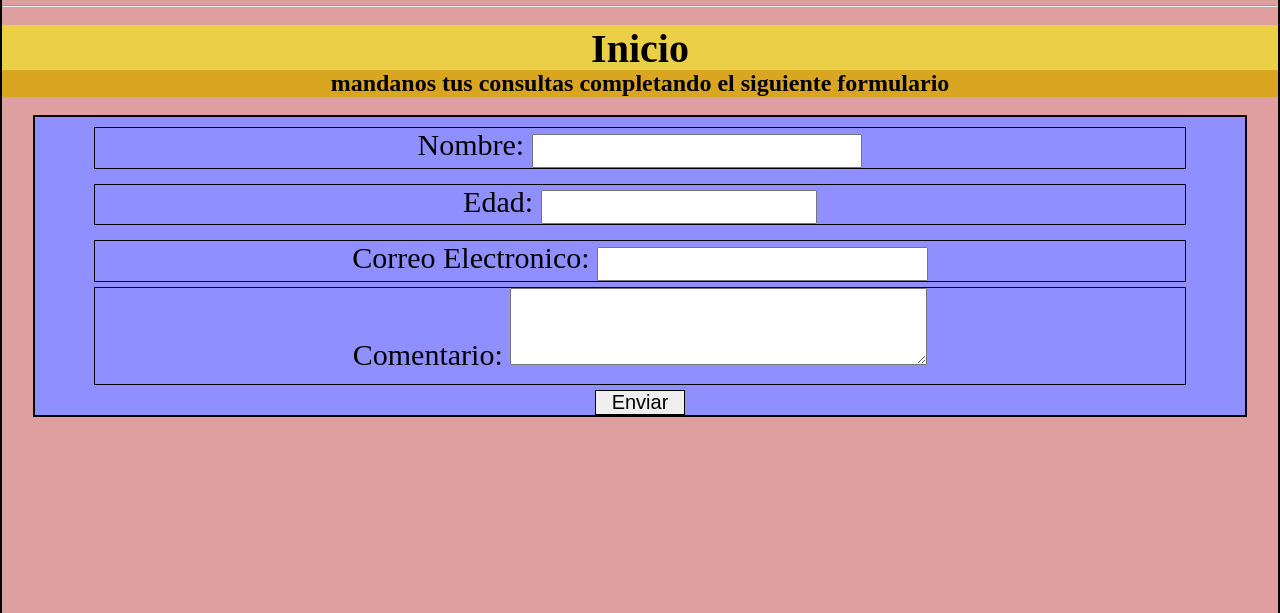
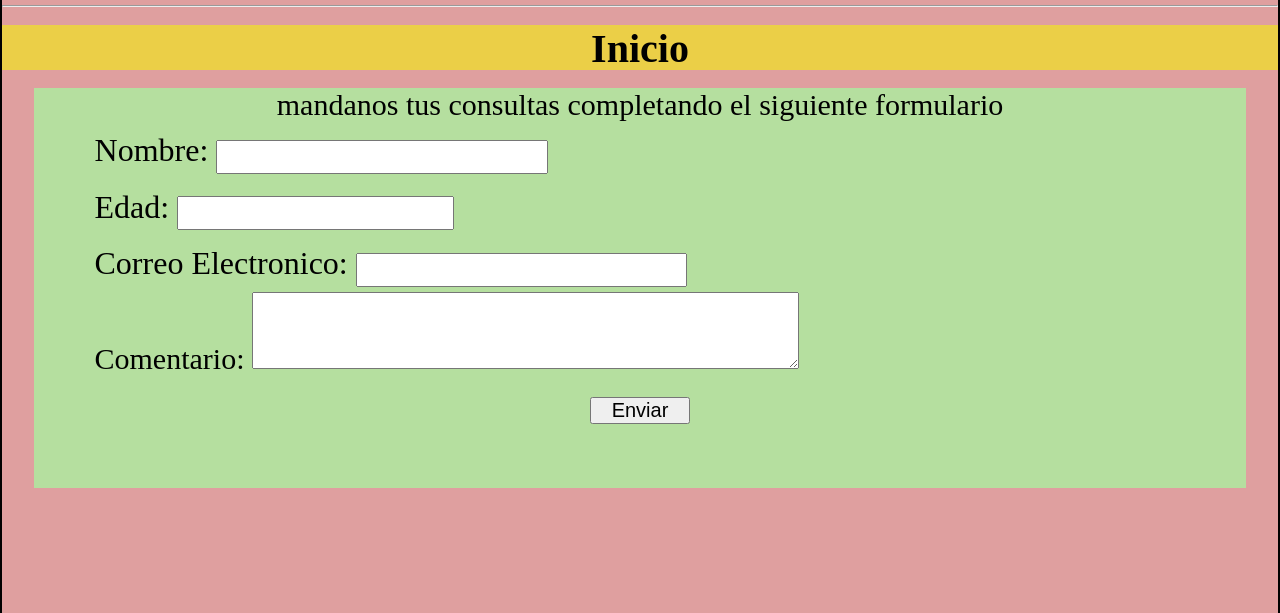
Before and after one commit to CrisEducacion/Corralon, a plain HTML site: page index.html in a window 1280 px wide. Shown: the part 187-800 px from the top of the page. Drawn offline with Linux system fonts and the light colour scheme.

Commit message:
formulario M3

```diff
--- a/css/inicio.css
+++ b/css/inicio.css
@@ -93,13 +93,18 @@ main{
 }
 
 #formulario{
+    background-color: #771599;
+    background-color: hsl(100, 50%, 75%);
     display: flex;
-    flex-direction: row;
-    justify-content: center;
-    border: 1px solid black;
+    align-items: center;
+    flex-direction: column;
     margin: auto;
     width: 95%;
-    height: 300px;
+    height: 400px;
+}
+
+#formulario p{
+    font-size: 30px;
 }
 
 #contacto{
@@ -107,23 +112,18 @@ main{
     flex-direction: column;
     align-items: center;
     gap: 5px;
-    background-color:#8f8fff;
-    background-color: hsl(25,25%30%);
-    border: 1px solid black;
     width: 100%;
     height: auto;
 }
 
 .form-div{
     margin-top: 10px;
-    align-items: center;
-    text-align: center;
-    border: 1px solid black;
+    text-align: left;
     width: 90%;
 }
 
 .form-div label{
-    font-size: 30px;
+    font-size: 200%;
 }
 
 #nombre{
@@ -142,8 +142,7 @@ main{
 }
 
 #form-div-textarea{
-    text-align: center;
-    border: 1px solid black;
+    text-align: left;
     width: 90%;
     height: 100px;
 }
@@ -155,12 +154,11 @@ main{
     height: 60px;}
 
 #form-div-textarea textarea{
-    width: auto;
+    width: 50%;
     height: auto;
 }
 
 #form-div-enviar input{
-    border: 1px solid black;
     font-size: 20px;
-    width: 90px;
+    width: 100px;
 }
--- a/index.html
+++ b/index.html
@@ -25,11 +25,11 @@
     <br>
     <main>
         <div id="main-divUno-titulo"><h1>Inicio</h1></div>
-        <div id="main-divDos-subtitulo"><h2>mandanos tus consultas completando el siguiente formulario</h2></div>
     </main>
     <br>
 
     <div id="formulario">
+        <p>mandanos tus consultas completando el siguiente formulario</p>
     <form name="FormularioCorralon"  action="https://formspree.io/f/xeogwldn" id="contacto" method="post">
         <div class="form-div">
             <label for="nombre" class="form-etiqueta">Nombre: </label>
```
